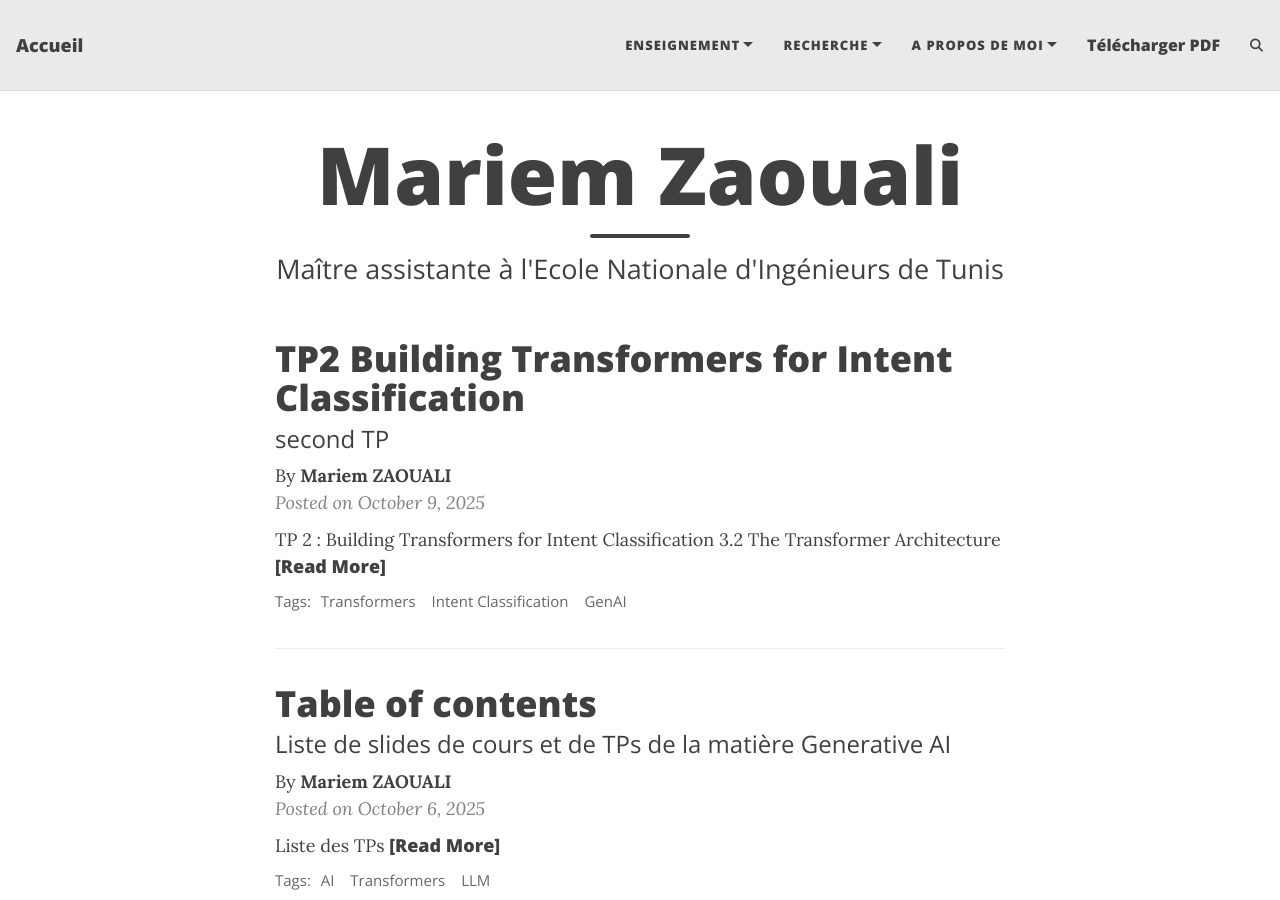
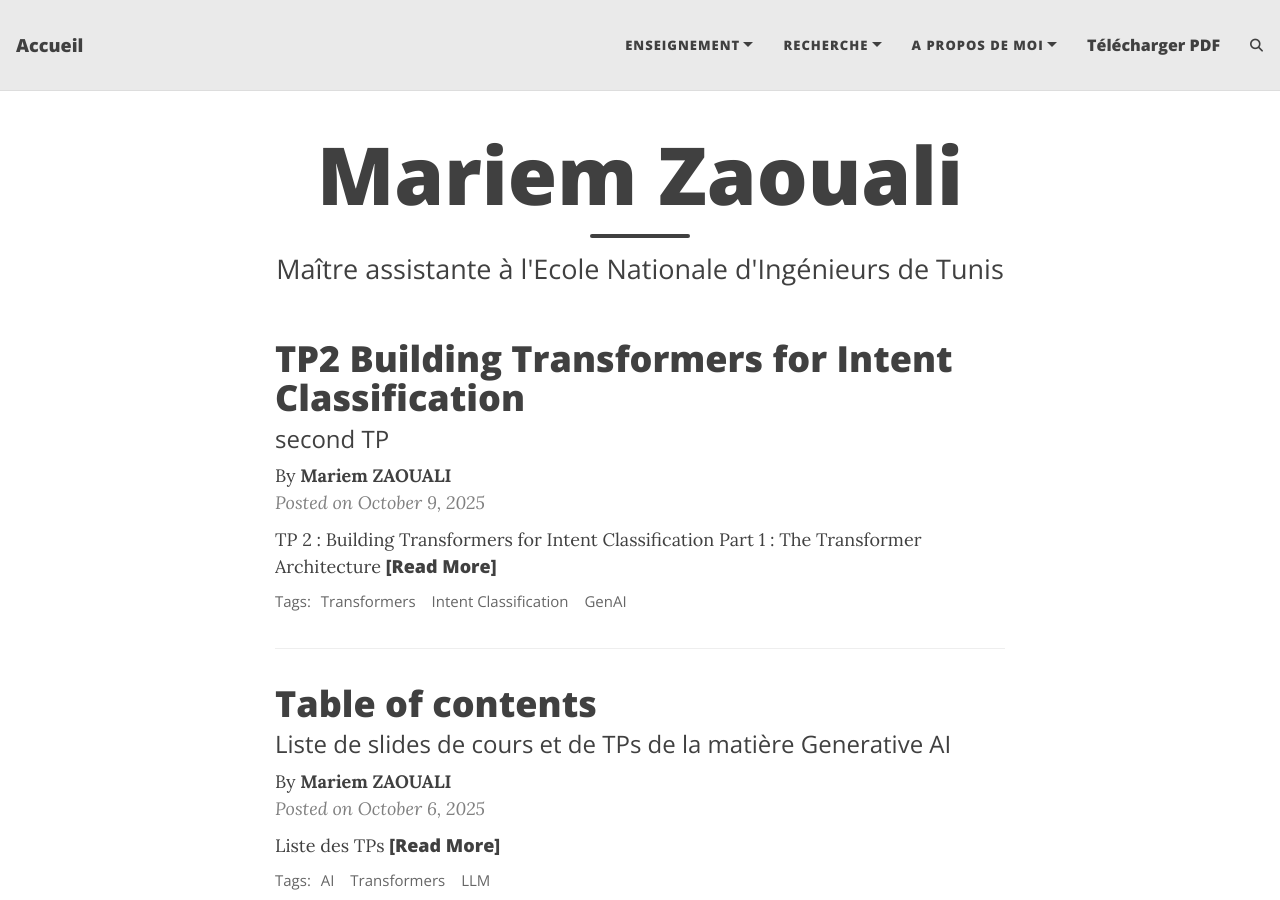
Before and after one commit to MariemZaouali/mariemzaouali.github.io, a Jekyll site: the page built from index.html, in a window 1280 px wide and 900 px high. Built offline with Jekyll 4.4.1, drawn with Linux system fonts in a browser that asks for light colours; the list of posts is cut into pages by our own code; comment, search, counter and statistics services are not loaded.

Commit message:
Update 2025-10-09-genAITp2.md

```diff
--- a/_posts/2025-10-09-genAITp2.md
+++ b/_posts/2025-10-09-genAITp2.md
@@ -7,10 +7,7 @@ author: Mariem ZAOUALI
 ---
 
 # TP 2 : Building Transformers for Intent Classification
-# 3.2 The Transformer Architecture
-
-
-# 3.2 The Transformer Architecture
+# Part 1 : The Transformer Architecture
 
 ## 1. INTRODUCTION
 
```
